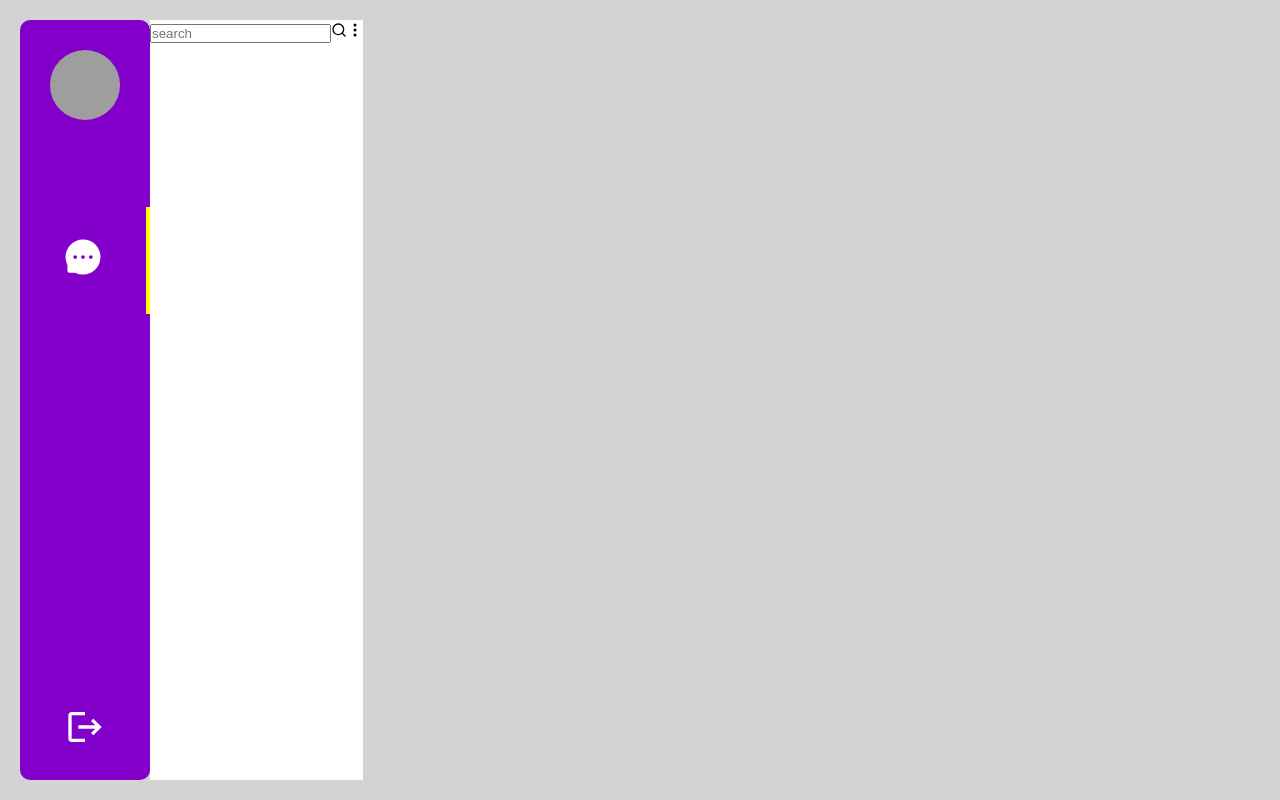
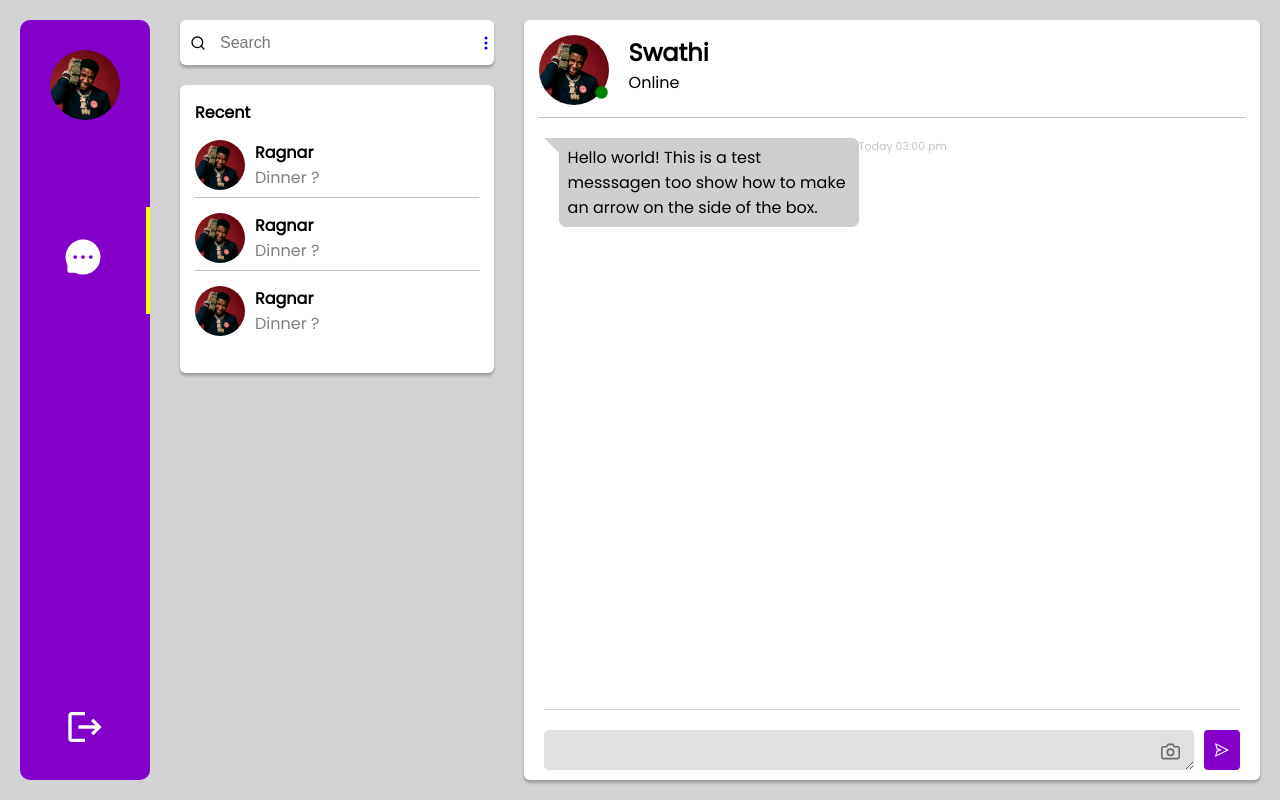
Before and after one commit to alexissengangabo07/MERN-chat-app, a React (Create React App) app in the folder client/: page /chat in a window 1280 px wide. Built offline with nearby package versions, Linux system fonts and the light colour scheme; no server answers; grey boxes are pictures that could not be loaded.

Commit message:
style: style chat ui

```diff
--- a/client/package.json
+++ b/client/package.json
@@ -8,6 +8,7 @@
     "@testing-library/react": "^13.4.0",
     "@testing-library/user-event": "^13.5.0",
     "axios": "^1.1.3",
+    "emoji-picker-react": "^4.4.5",
     "react": "^18.2.0",
     "react-dom": "^18.2.0",
     "react-icons": "^4.6.0",
--- a/client/src/components/home/Home.jsx
+++ b/client/src/components/home/Home.jsx
@@ -1,9 +1,11 @@
 import React, { useEffect } from 'react';
 import { useDispatch, useSelector } from 'react-redux';
-import { AiFillMessage } from 'react-icons/ai';
+import EmojiPicker from 'emoji-picker-react';
+import { AiFillMessage, AiOutlineSend } from 'react-icons/ai';
 import { MdLogout } from 'react-icons/md';
-import { FiSearch } from 'react-icons/fi';
+import { FiSearch, FiCamera } from 'react-icons/fi';
 import { BsThreeDotsVertical } from 'react-icons/bs';
+import { GoPrimitiveDot } from 'react-icons/go';
 import { fetchUsers } from '../../feature/users.slice';
 import Loader from '../loader/Loader';
 import Image from './nba yb.jpeg';
@@ -27,7 +29,7 @@ const Home = () => {
       ) :
         (
           <div className='home-container'>
-            <div className='sidebar'>
+            <aside className='sidebar'>
               <div className='connected-user-img-container'>
                 <img alt="user-img" src={Image} className='connected-user-img' />
               </div>
@@ -37,15 +39,88 @@ const Home = () => {
               <div className='logout-icon'>
                 <MdLogout size={40} color='white' />
               </div>
-            </div>
-            <div className='center-column'>
-              <div>
-                <input type="text" placeholder='search' />
-                <FiSearch />
-                <BsThreeDotsVertical />
+            </aside>
+            <article className='column-center'>
+              <div className='serch-box-container'>
+                <div className='search-icon' >
+                  <FiSearch />
+                </div>
+                <div className='dot-icon'>
+                  <BsThreeDotsVertical />
+                </div>
+                <input type="text" className='search-box' placeholder='Search' />
               </div>
-            </div>
-            <div></div>
+              <div className='recent-list-container'>
+                <div>
+                  <h4>Recent</h4>
+                </div>
+                <div className='user-list'>
+                  <div className='user-infos'>
+                    <div>
+                      <img alt="user-img" src={Image} className='user-list-img' />
+                    </div>
+                    <div>
+                      <h4>Ragnar</h4>
+                      <p className='message-overview'>Dinner ?</p>
+                    </div>
+                  </div>
+                  <div className='user-infos'>
+                    <div>
+                      <img alt="user-img" src={Image} className='user-list-img' />
+                    </div>
+                    <div>
+                      <h4>Ragnar</h4>
+                      <p className='message-overview'>Dinner ?</p>
+                    </div>
+                  </div>
+                  <div className='user-infos'>
+                    <div>
+                      <img alt="user-img" src={Image} className='user-list-img' />
+                    </div>
+                    <div>
+                      <h4>Ragnar</h4>
+                      <p className='message-overview'>Dinner ?</p>
+                    </div>
+                  </div>
+                </div>
+              </div>
+            </article>
+            <article className='inbox-block'>
+              <div className='inbox-header'>
+                <div style={{ position: 'relative' }}>
+                  <img alt="user-img" src={Image} className='connected-user-img' />
+                  <div className='active-icon'>
+                    <GoPrimitiveDot size={25} color='green' />
+                  </div>
+                </div>
+                <div>
+                  <h2>Swathi</h2>
+                  <p>Online</p>
+                  {/* <div>
+                    <EmojiPicker />
+                  </div> */}
+                </div>
+              </div>
+              <div className='chat-container'>
+                <div>
+                  <div class="message-container">
+                    <div class="message-body">
+                      <p>Hello world! This is a test messsagen too show how to make an arrow on the side of the box.</p>
+                    </div>
+                  </div>
+                  <p className='message-time'>Today 03:00 pm</p>
+                </div>
+              </div>
+              <div className='chat-footer'>
+                <form className='chat-form'>
+                  <textarea className='chat-textarea'></textarea>
+                  <button type='submit' className='btn-send'>< AiOutlineSend /></button>
+                  <div className='camera-icon'>
+                    <FiCamera />
+                  </div>
+                </form>
+              </div>
+            </article>
           </div>
         )
       }
--- a/client/src/components/home/style.css
+++ b/client/src/components/home/style.css
@@ -7,6 +7,7 @@
     max-height: 100vh;
     padding: 20px;
     display: flex;
+    gap: 30px;
     position: relative;
 }
 
@@ -27,6 +28,7 @@
 }
 
 .sidebar {
+    flex-basis: 10%;
     background-color: #8300cb;
     border-radius: 10px;
     display: flex;
@@ -50,6 +52,181 @@
     bottom: 2%;
 }
 
-.center-column {
+.column-center {
+    flex-basis: 30%;
+}
+
+.serch-box-container {
     background-color: #fff;
+    position: relative;
+    box-shadow: 0px 3px 3px 0px rgb(159, 158, 158);
+    border-radius: 6px;
+    padding: 10px;
 }
+
+.search-box {
+    height: 100%;
+    width: 100%;
+    border: none;
+    outline: none;
+    padding-left: 30px;
+    font-size: 16px;
+}
+
+.search-icon {
+    position: absolute;
+    top: 13px;
+}
+
+.dot-icon {
+    position: absolute;
+    top: 13px;
+    right: 0;
+    color: blue;
+}
+
+.recent-list-container {
+    background-color: #fff;
+    border-radius: 6px;
+    position: relative;
+    margin-top: 20px;
+    padding: 15px;
+    box-shadow: 0px 3px 3px 0px rgb(159, 158, 158);
+    /* overflow-y: scroll; */
+}
+
+.user-list-img {
+    height: 50px;
+    width: 50px;
+    border-radius: 50%;
+}
+
+.user-list>div {
+    border-bottom: 1px solid rgb(191, 190, 190);
+    margin: 15px 0;
+}
+
+.user-list>div:last-child {
+    border-bottom: none;
+}
+
+.user-infos {
+    display: flex;
+    gap: 10px;
+}
+
+.message-overview {
+    color: gray;
+}
+
+.inbox-block {
+    flex-basis: 70%;
+    background-color: #fff;
+    border-radius: 6px;
+    position: relative;
+    padding: 15px;
+    box-shadow: 0px 3px 3px 0px rgb(159, 158, 158);
+}
+
+.inbox-header {
+    display: flex;
+    gap: 20px;
+    padding-bottom: 5px;
+    border-bottom: 1px solid rgb(191, 190, 190);
+}
+
+.active-icon {
+    position: absolute;
+    bottom: 0;
+    right: -5px;
+}
+
+.chat-container {
+    margin-top: 20px;
+    padding: 0 20px;
+    position: relative;
+}
+
+.message-time {
+    color: rgb(195, 195, 195);
+    font-size: 11px;
+    margin-top: 10px;
+}
+
+.message-container {
+    /* clear: both; */
+    position: relative;
+    background-color: #cfcfcf;
+}
+
+
+.message-container .message-body {
+    float: left;
+    width: 300px;
+    height: auto;
+    border: 1px solid #CCC;
+    background-color: #cfcfcf;
+    padding: 6px 8px;
+    border-radius: 0 7px 7px 7px;
+}
+
+.message-container::before {
+    content: "";
+    border-left: 10px solid transparent;
+    /* #cfcfcf */
+    border-bottom: 20px solid transparent;
+    border-right: 20px solid #cfcfcf;
+    position: absolute;
+    left: -25px;
+    top: 0;
+}
+
+.message-container .message-body p {
+    margin: 0;
+}
+
+.chat-footer {
+    position: absolute;
+    left: 20px;
+    right: 20px;
+    bottom: 10px;
+    border-top: 1px solid rgb(214, 214, 214);
+    padding-top: 20px;
+}
+
+.chat-textarea {
+    width: 100%;
+    border-radius: 5px;
+    height: 40px;
+    border: none;
+    outline: none;
+    background-color: #e0e0e0;
+    padding-left: 10px;
+    padding-top: 13xpx;
+}
+
+.chat-form {
+    position: relative;
+    display: flex;
+    gap: 10px;
+}
+
+.camera-icon {
+    position: absolute;
+    color: rgb(108, 107, 107);
+    font-size: 19px;
+    top: 10px;
+    right: 60px;
+}
+
+.btn-send {
+   background-color: #8300cb;
+   border: none;
+   color: #fff;
+   padding: 5px 10px;
+   font-size: 16px;
+   display: flex;
+   justify-content: center;
+   align-items: center;
+   border-radius: 4px;
+}
```
Also changed, not shown: client/src/App.css (deleted, +0 -38 lines), client/src/components/home/nba yb.jpeg (added), 1 other file (tests, documents, lock files or other folders).
